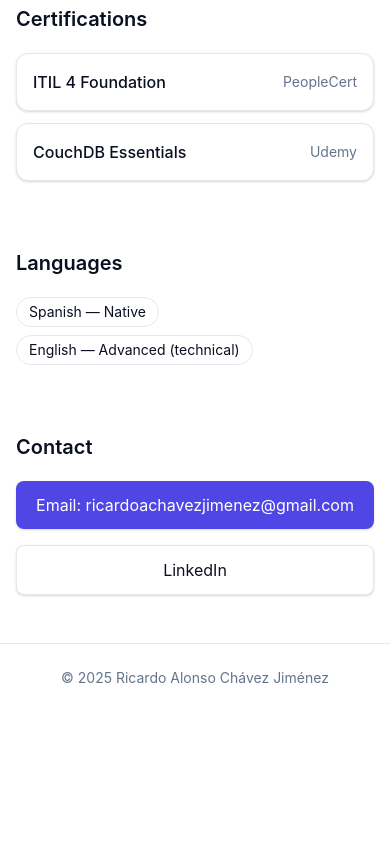
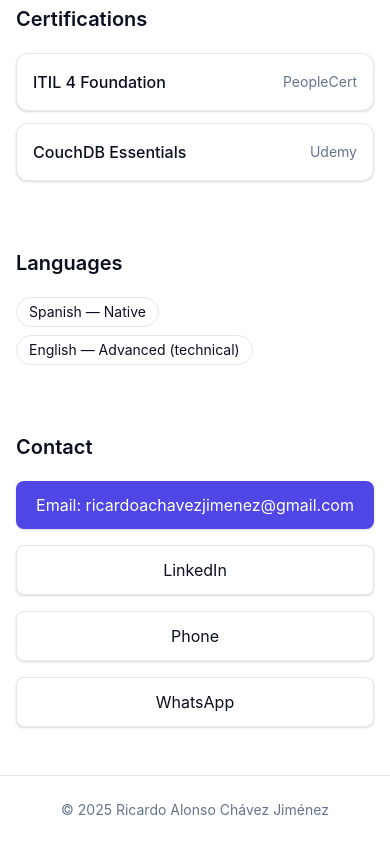
Before and after one commit to RAChavezz/portafolio, a React (Vite) app: page / in a window 390 px wide. Shown: the part 6004-6848 px from the top of the page. Before the commit the page ends 6716 px from the top, so only its background shows below. Built offline with nearby package versions, Linux system fonts and the light colour scheme.

Commit message:
feat(contact): add phone and WhatsApp links

```diff
--- a/src/components/Contact.tsx
+++ b/src/components/Contact.tsx
@@ -12,16 +12,16 @@ export default function Contact() {
           Email: {profile.email}
         </a>
         {profile.links
-          .filter((l) => l.label.toLowerCase().includes('linkedin'))
+          .filter((l) => ['linkedin', 'phone', 'whatsapp'].includes(l.label.toLowerCase()))
           .map((l) => (
             <a
               key={l.href}
               href={l.href}
-              target="_blank"
-              rel="noopener noreferrer"
+              target={l.label.toLowerCase() === 'linkedin' ? "_blank" : undefined}
+              rel={l.label.toLowerCase() === 'linkedin' ? "noopener noreferrer" : undefined}
               className="rounded-radius-md border border-border bg-card px-4 py-3 text-center text-fg shadow-elevation-1 hover:shadow-elevation-2 focus:outline-none focus:ring-2 focus:ring-ring"
             >
-              LinkedIn
+              {l.label}
             </a>
           ))}
       </div>
--- a/src/data/profile.ts
+++ b/src/data/profile.ts
@@ -63,6 +63,8 @@ export const profile: Profile = {
   links: [
     { label: 'LinkedIn', href: 'https://www.linkedin.com/in/rachavezmia/' },
     { label: 'Email', href: 'mailto:ricardoachavezjimenez@gmail.com' },
+    { label: 'Phone', href: 'tel:+528677393628' },
+    { label: 'WhatsApp', href: 'https://wa.me/528677393628' },
   ],
   summary:
     'Full Stack Developer specialized in optimizing mission-critical business processes through scalable web and cloud solutions that reduce costs, errors, and operational time. Proficient in .NET 8, Angular 17, React 19, Python, Azure AD (MSAL), Microsoft Graph API, CouchDB, AS400 integrations, and process automation with Selenium. Proven ability to lead projects from analysis to deployment, ensuring security, scalability, and regulatory compliance.',
```
